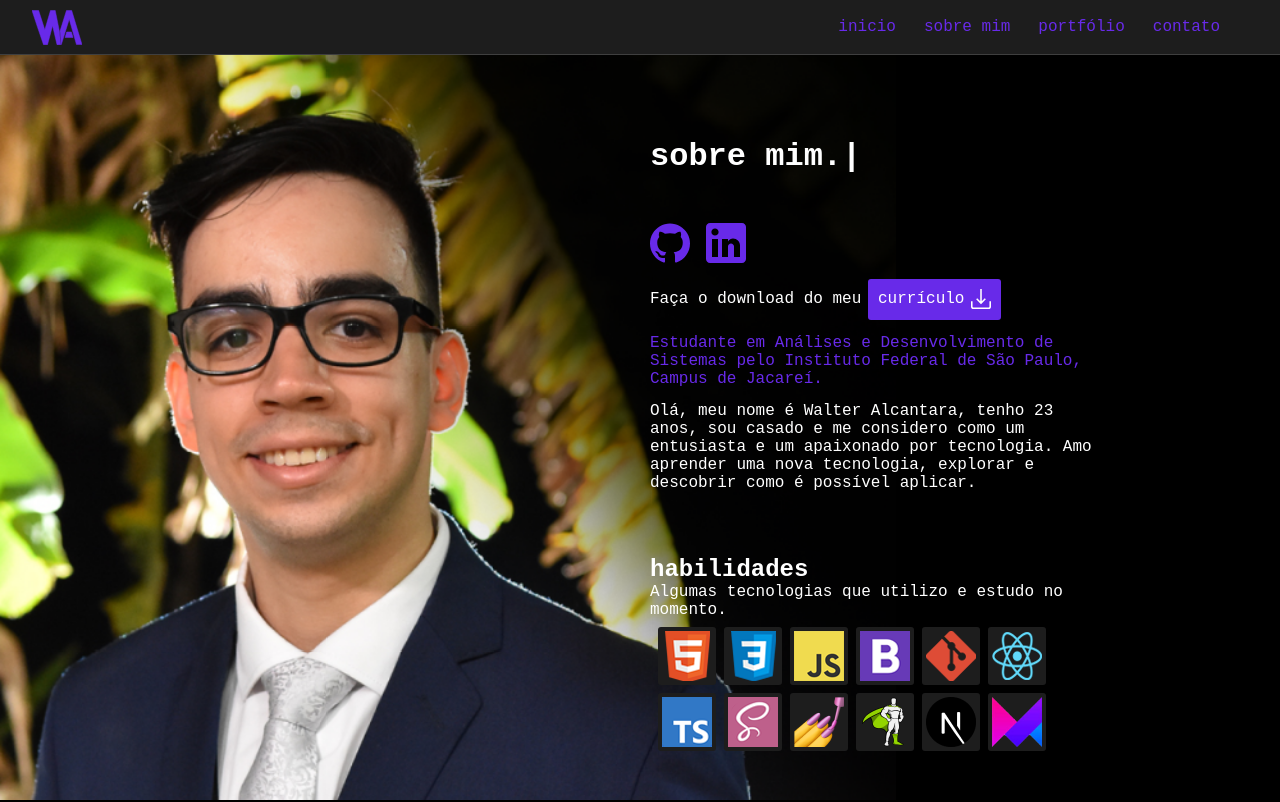
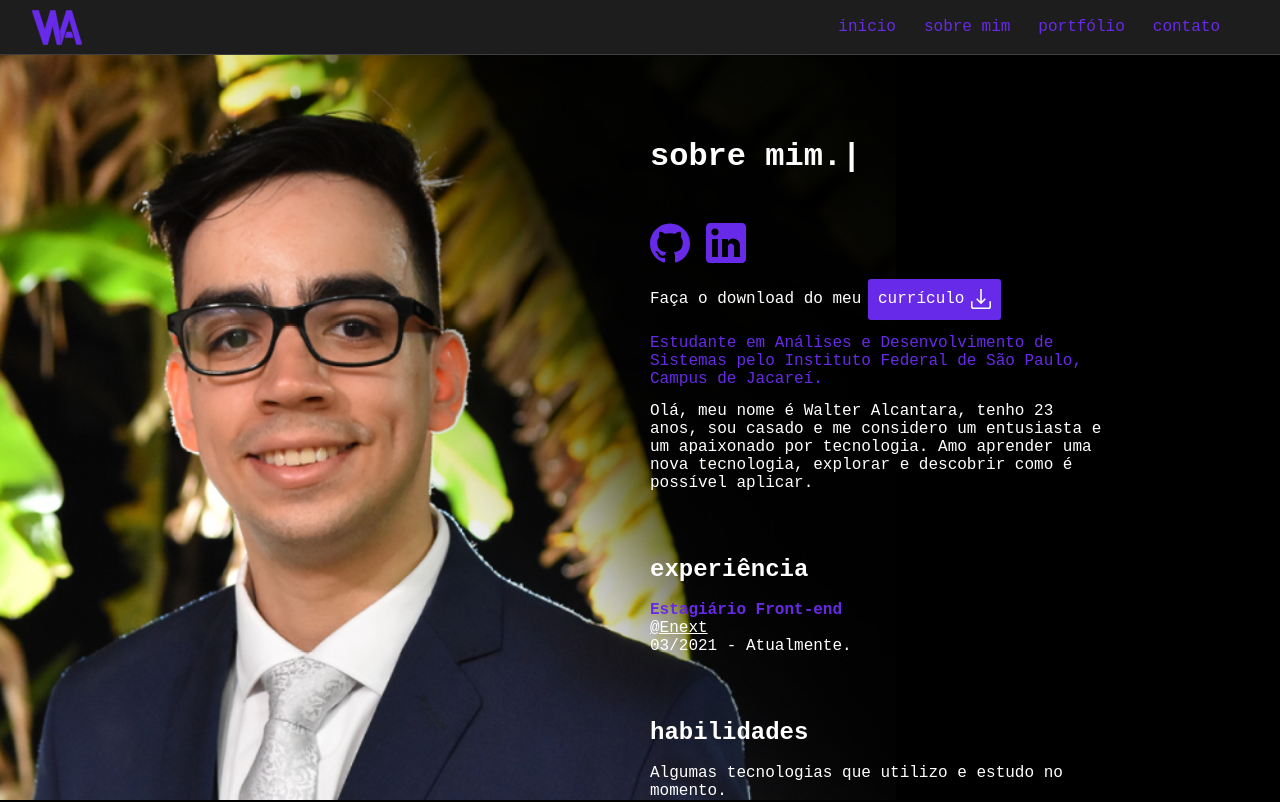
Before and after one commit to wmalcantara/wa-portfolio, a Next.js app: page /sobre in a window 1280 px wide. Shown: the top 802 px of the page. Built offline with nearby package versions, Linux system fonts and the light colour scheme.

Commit message:
Added experience section in about page

```diff
--- a/pages/_app.js
+++ b/pages/_app.js
@@ -29,11 +29,15 @@ const GlobalStyle = createGlobalStyle`
     text-decoration: none;
   }
 
+  b,
+  strong,
   a,
   p,
   span,
   body,
   button {
+    margin: 0;
+    padding: 0;
     font: 400 1rem 'Roboto Mono', monospace;
   }
 `;
--- a/pages/sobre.js
+++ b/pages/sobre.js
@@ -73,6 +73,7 @@ const Main = styled.main`
       color: var(--white);
       width: 100%;
       position: relative;
+
       .first-folder {
         display: flex;
         align-items: center;
@@ -117,6 +118,7 @@ const Main = styled.main`
         @media (max-width: 768px) {
         }
       }
+
       .social-box {
         display: flex;
         margin-bottom: -3rem;
@@ -140,12 +142,24 @@ const Main = styled.main`
           margin-left: 1rem;
         }
       }
+
       .second-folder {
         margin-top: 0.875rem;
         //space between every p
         p + p {
           margin-top: 0.875rem;
         }
+      }
+    }
+    .experience-jobs {
+      color: var(--white);
+
+      strong {
+        font-weight: 700;
+      }
+      a {
+        color: inherit;
+        text-decoration: underline;
       }
     }
     .tech-list,
@@ -303,15 +317,30 @@ export default function Sobre() {
               </p>
               <p>
                 Olá, meu nome é Walter Alcantara, tenho 23 anos, sou casado e me
-                considero como um entusiasta e um apaixonado por tecnologia. Amo
+                considero um entusiasta e um apaixonado por tecnologia. Amo
                 aprender uma nova tecnologia, explorar e descobrir como é
                 possível aplicar.
               </p>
             </div>
           </div>
 
+          <div className="experience-jobs">
+            <h2>experiência</h2>
+            <br />
+
+            <strong style={{ color: 'var(--secondary)' }}>
+              Estagiário Front-end
+            </strong>
+            <br />
+            <a href="https://enext.com.br" target="_blank">
+              @Enext
+            </a>
+            <p>03/2021 - Atualmente.</p>
+          </div>
+
           <div className="tech-list">
             <h2>habilidades</h2>
+            <br />
 
             <p>Algumas tecnologias que utilizo e estudo no momento.</p>
 
@@ -330,6 +359,7 @@ export default function Sobre() {
 
           <div className="tool-list">
             <h2>ferramentas</h2>
+            <br />
 
             <p>Algumas ferramentas que me auxiliam no desenvolvimento.</p>
 
```
